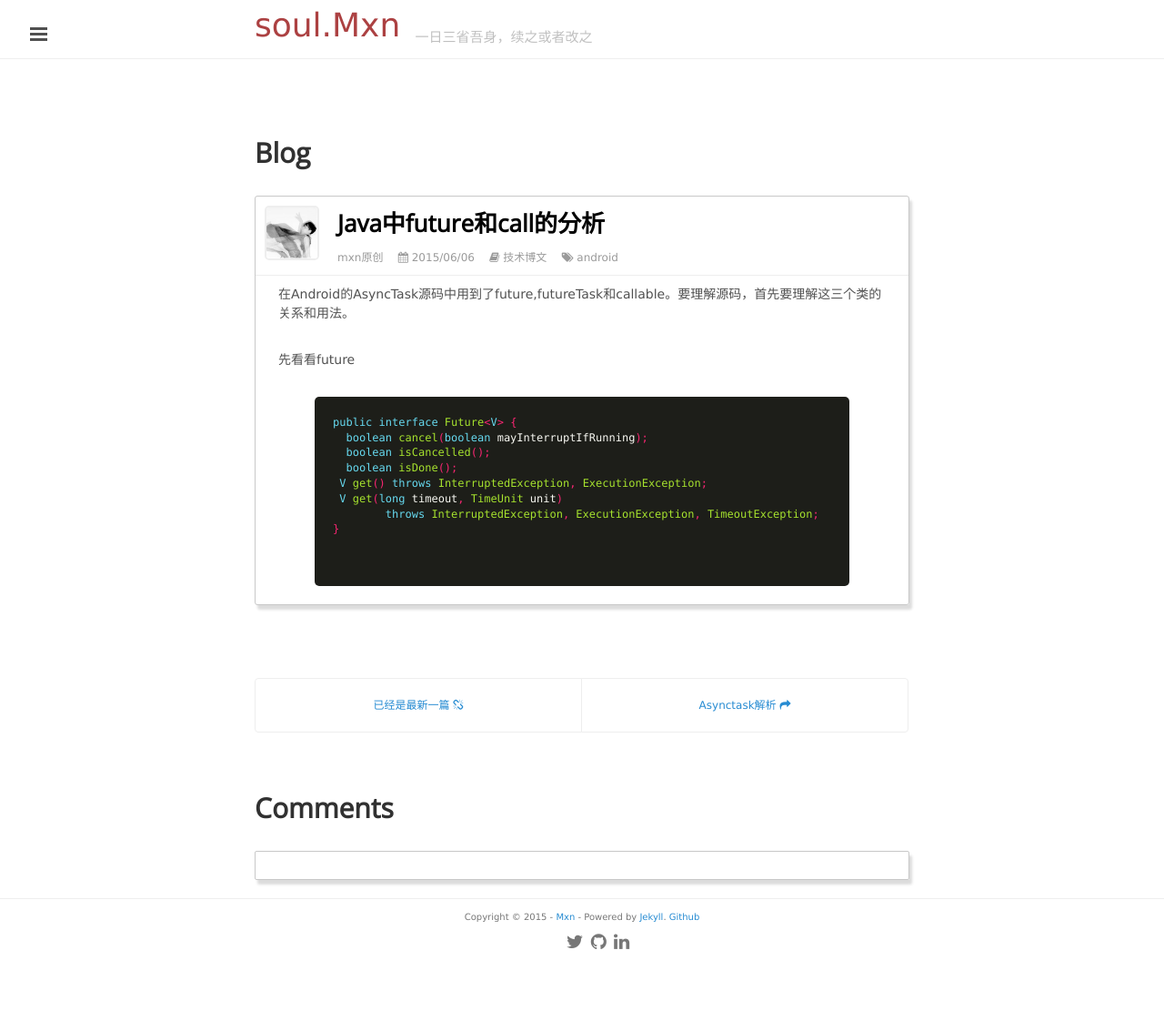
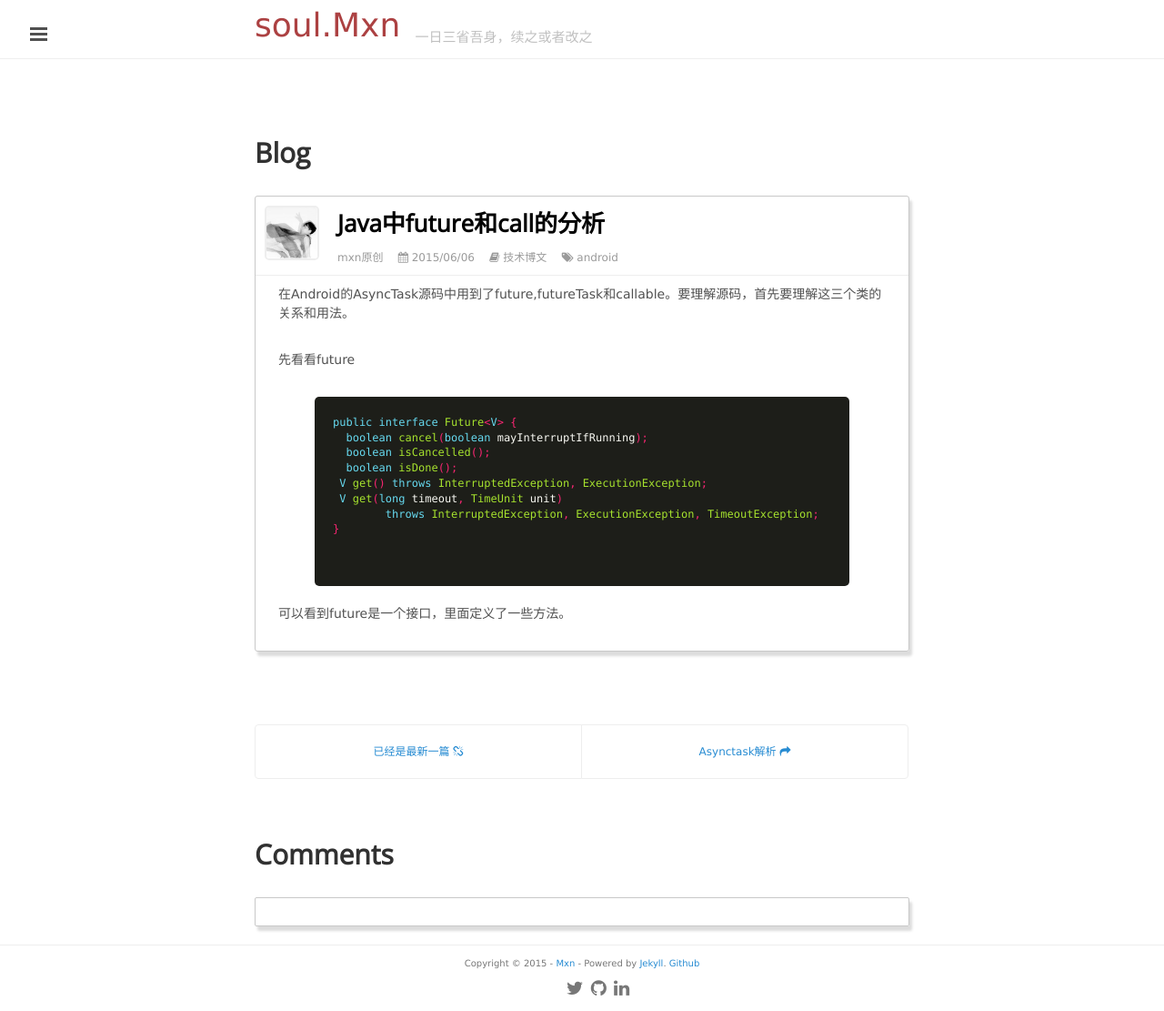
Before and after one commit to mxn21/mxn21.github.io, a Jekyll site: the page built from _posts/2015-6-6-java中future和call的分析.md, in a window 1280 px wide. Shown: the whole page at 91% size. Built offline with Jekyll 4.4.1, drawn with Linux system fonts in a browser that asks for light colours; Markdown is read by kramdown in place of the engine named in the settings; comment, search, counter and statistics services are not loaded; before the commit the page ends 1060 px from its top, so only the background shows below that.

Commit message:
Update 2015-6-6-java中future和call的分析.md

```diff
--- a/_posts/2015-6-6-java中future和call的分析.md
+++ b/_posts/2015-6-6-java中future和call的分析.md
@@ -21,3 +21,5 @@
 }
 
      {% endhighlight  %}
+
+可以看到future是一个接口，里面定义了一些方法。
```
